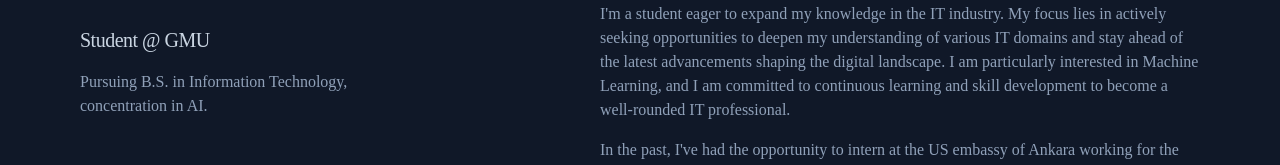
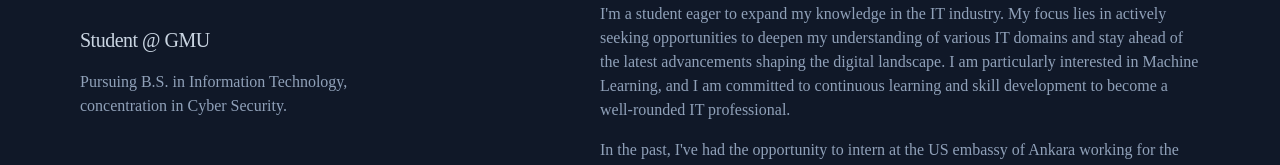
Before and after one commit to isoala/next-app, a Next.js app: page / in a window 1280 px wide. Shown: the part 142-307 px from the top of the page. Built offline with nearby package versions, Linux system fonts and the light colour scheme.

Commit message:
update concentration

```diff
--- a/src/app/page.tsx
+++ b/src/app/page.tsx
@@ -58,7 +58,7 @@ const Home = () => {
         </h2>
 
         <p className="mt-4 max-w-xs leading-normal text-slate-400 flex">
-          Pursuing B.S. in Information Technology, concentration in AI.
+          Pursuing B.S. in Information Technology, concentration in Cyber Security.
         </p>
         <nav className="nav hidden md:block" aria-label="In-page jump links">
           <ul className="mt-16 w-max">
```
